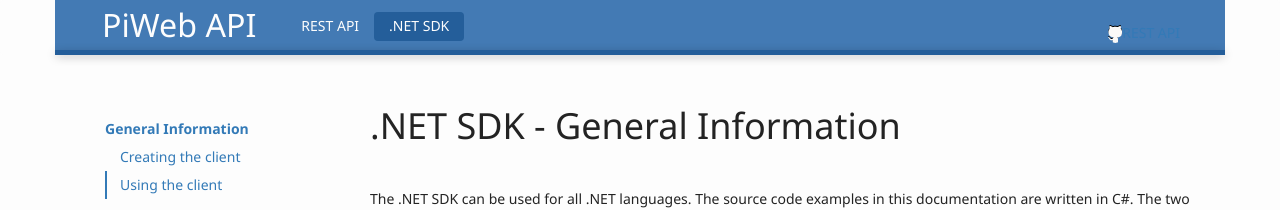
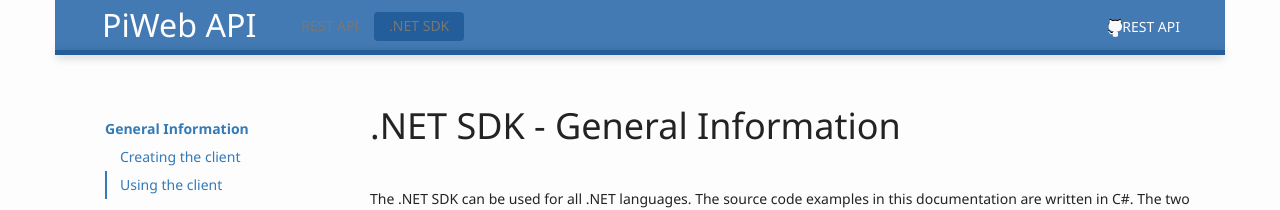
Before and after one commit to ZEISS-PiWeb/PiWeb-Api, a Jekyll site: the page built from _pages/021-netsdk-general.md, in a window 1280 px wide. Shown: the top 210 px of the page. Built offline with Jekyll 4.4.1, drawn with Linux system fonts in a browser that asks for light colours.

Commit message:
Update custom-styles.css

```diff
--- a/stylesheets/custom-styles.css
+++ b/stylesheets/custom-styles.css
@@ -139,9 +139,12 @@
   color: #FDFDFD;
 }
 
-.navbar-default .navbar-nav>li>a,
-.navbar-default .navbar-nav>li>a:focus,
-.navbar-default .navbar-nav>li>a:hover{
+.navbar-nav>li>a,
+.navbar-nav>li>a:focus,
+.navbar-nav>li>a:hover,
+.navbar-nav-right>li>a,
+.navbar-nav-right>li>a:focus,
+.navbar-nav-right>li>a:hover{
   color: #FDFDFD;
   padding-top: 4px;
   padding-bottom: 5px;
```
